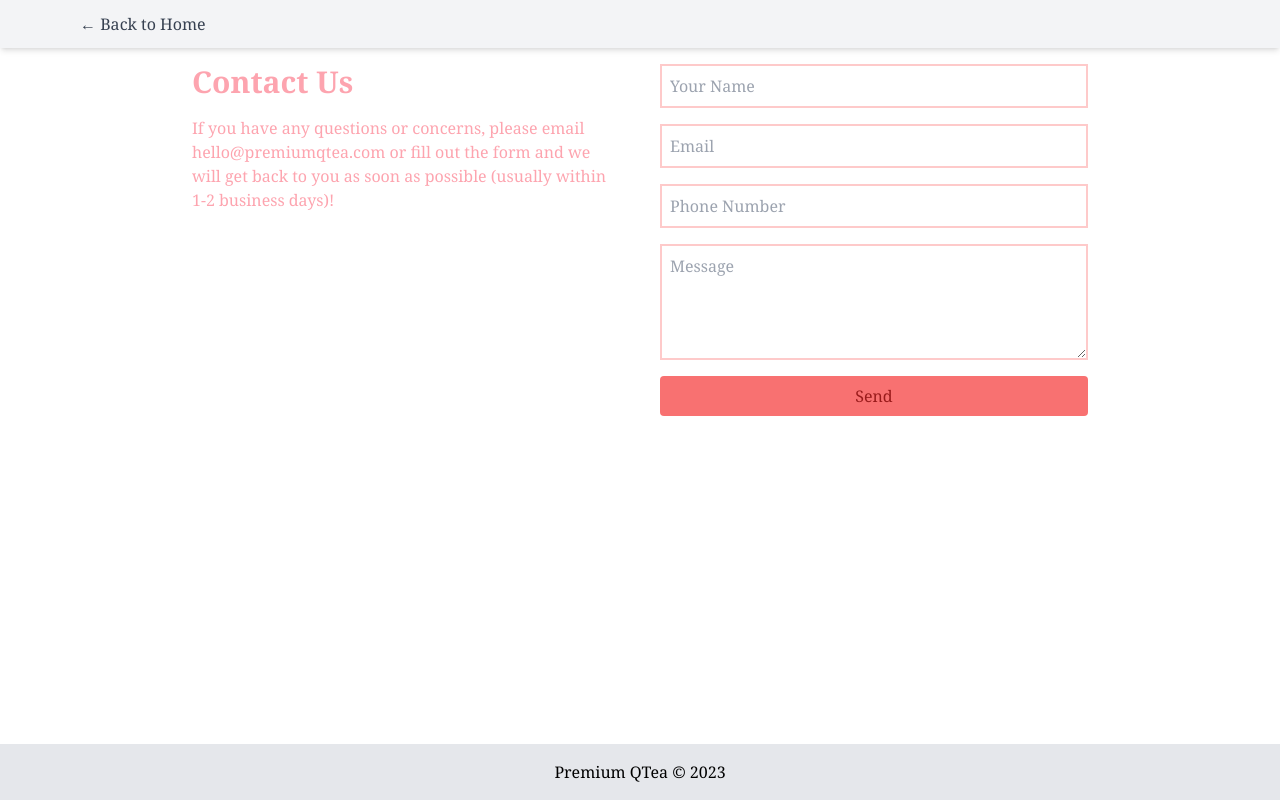
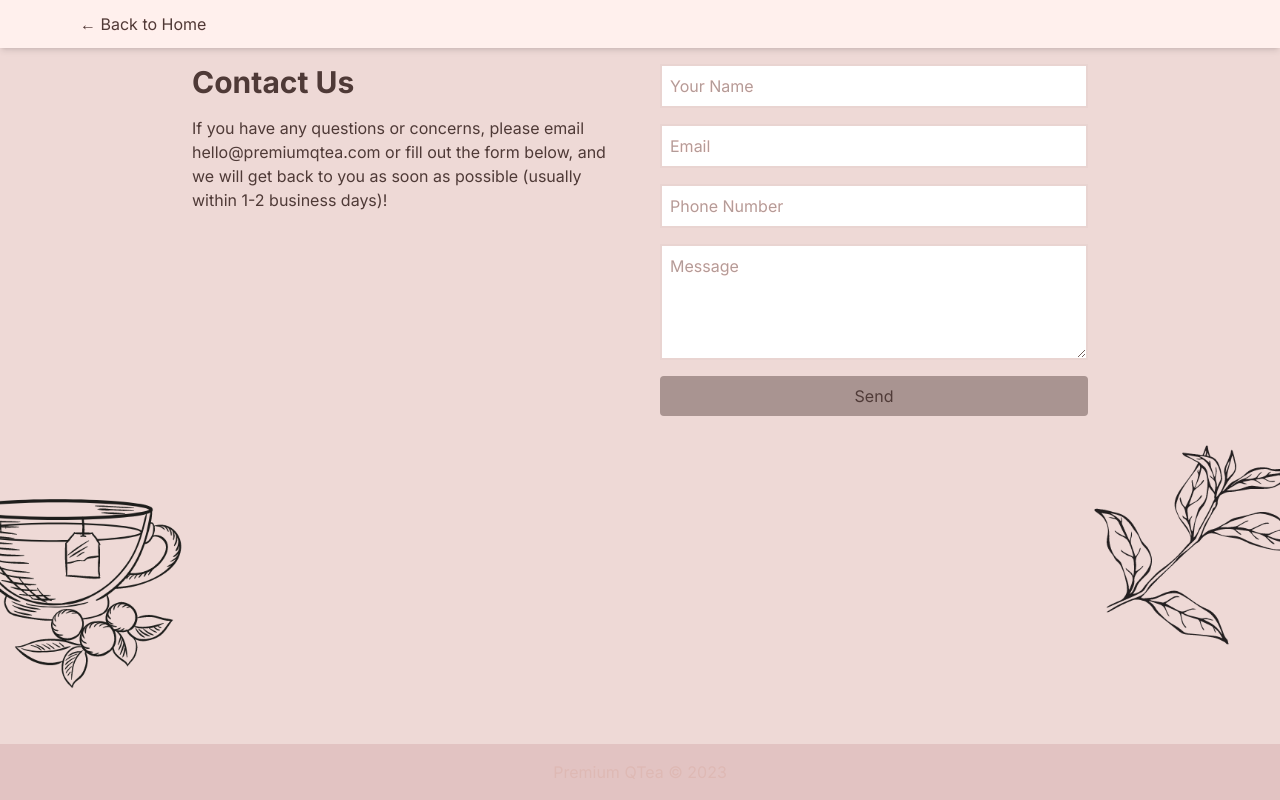
Before and after one commit to TamaraMah/PremiumQTea, a Next.js app: page /contact in a window 1280 px wide. Built offline with nearby package versions, Linux system fonts and the light colour scheme.

Commit message:
contact page done

```diff
--- a/app/contact/page.js
+++ b/app/contact/page.js
@@ -1,12 +1,17 @@
-// Contact Page
-
 import React from "react";
 import Link from "next/link";
 
 export default function ContactPage() {
   return (
-    <div className="bg-white flex flex-col min-h-screen font-serif">
-      <nav className="bg-gray-100 shadow-md">
+    <div
+      className="bg-white flex flex-col min-h-screen"
+      style={{
+        backgroundImage: 'url(/contactbg.jpg)',
+        backgroundSize: 'cover',
+        backgroundPosition: 'center',
+      }}
+    >
+      <nav className="bg-gray-100 shadow-md mix-blend-luminosity">
         <div className="max-w-6xl mx-auto px-4 py-3 flex justify-between items-center">
           <Link href="/">
             <div className="text-gray-700 hover:text-gray-900 cursor-pointer">← Back to Home</div>
@@ -14,12 +19,12 @@ export default function ContactPage() {
         </div>
       </nav>
 
-      <main className="flex-grow p-4 text-rose-300">
+      <main className="flex-grow p-4 text-gray-700 mix-blend-luminosity">
         <div className="max-w-4xl mx-auto grid md:grid-cols-2 gap-10">
           <div>
             <h1 className="text-3xl font-bold mb-4">Contact Us</h1>
             <p className="mb-4">
-              If you have any questions or concerns, please email hello@premiumqtea.com or fill out the form and we will get back to you as soon as possible (usually within 1-2 business days)!
+            If you have any questions or concerns, please email hello@premiumqtea.com or fill out the form below, and we will get back to you as soon as possible (usually within 1-2 business days)!
             </p>
           </div>
           <div>
@@ -34,7 +39,7 @@ export default function ContactPage() {
         </div>
       </main>
 
-      <footer className="bg-gray-200 text-black p-4 text-center">
+      <footer className="p-4 text-center mt-auto mix-blend-soft-light bg-gray-800">
         <p>Premium QTea © 2023</p>
       </footer>
     </div>
```
Also changed, not shown: public/contactbg.jpg (added).
